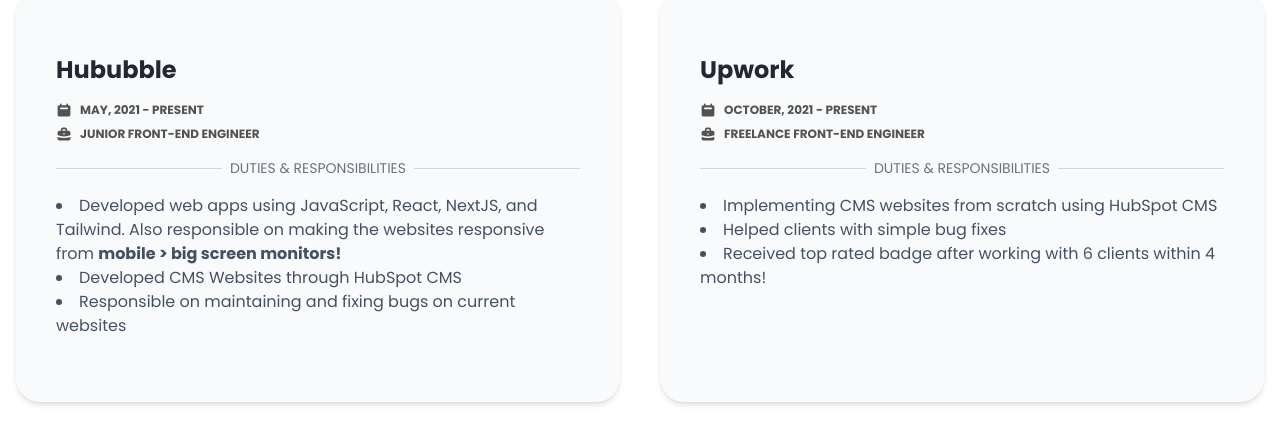
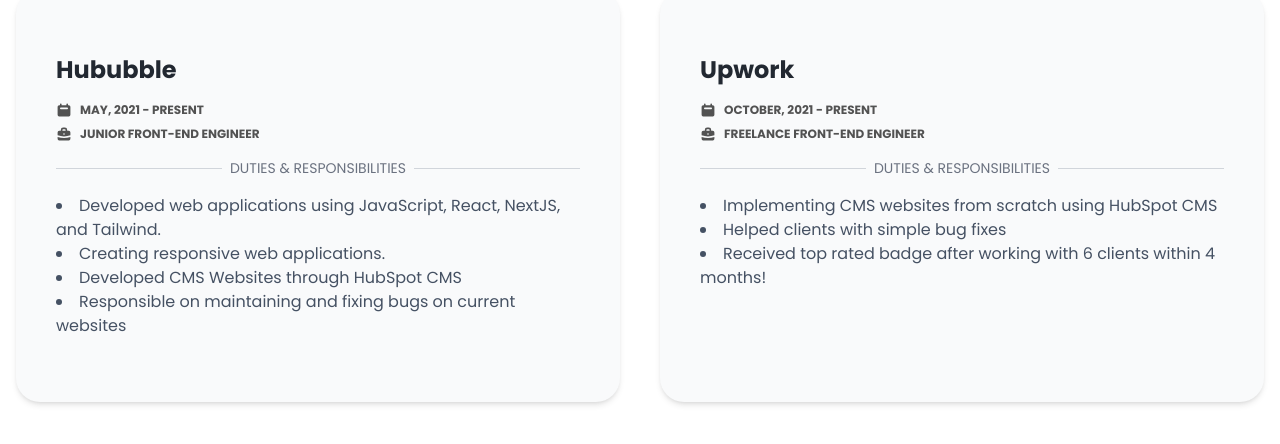
Before and after one commit to felixmacaspac/felixmacaspac.dev, a React (Vite) app: page / in a window 1280 px wide. Shown: the part 1988-2432 px from the top of the page. Built offline with nearby package versions, Linux system fonts and the light colour scheme.

Commit message:
💬 update text in two column card

```diff
--- a/src/components/TwoColumnCard/index.jsx
+++ b/src/components/TwoColumnCard/index.jsx
@@ -60,10 +60,10 @@
 
         <ul className="text-base text-primary-400 list-inside list-disc dark:text-neutral-200">
           <li>
-            Developed web apps using JavaScript, React, NextJS, and Tailwind.
-            Also responsible on making the websites responsive from{" "}
-            <strong> mobile {">"} big screen monitors!</strong>
+            Developed web applications using JavaScript, React, NextJS, and
+            Tailwind.
           </li>
+          <li>Creating responsive web applications.</li>
           <li>Developed CMS Websites through HubSpot CMS</li>
           <li>
             Responsible on maintaining and fixing bugs on current websites
```
